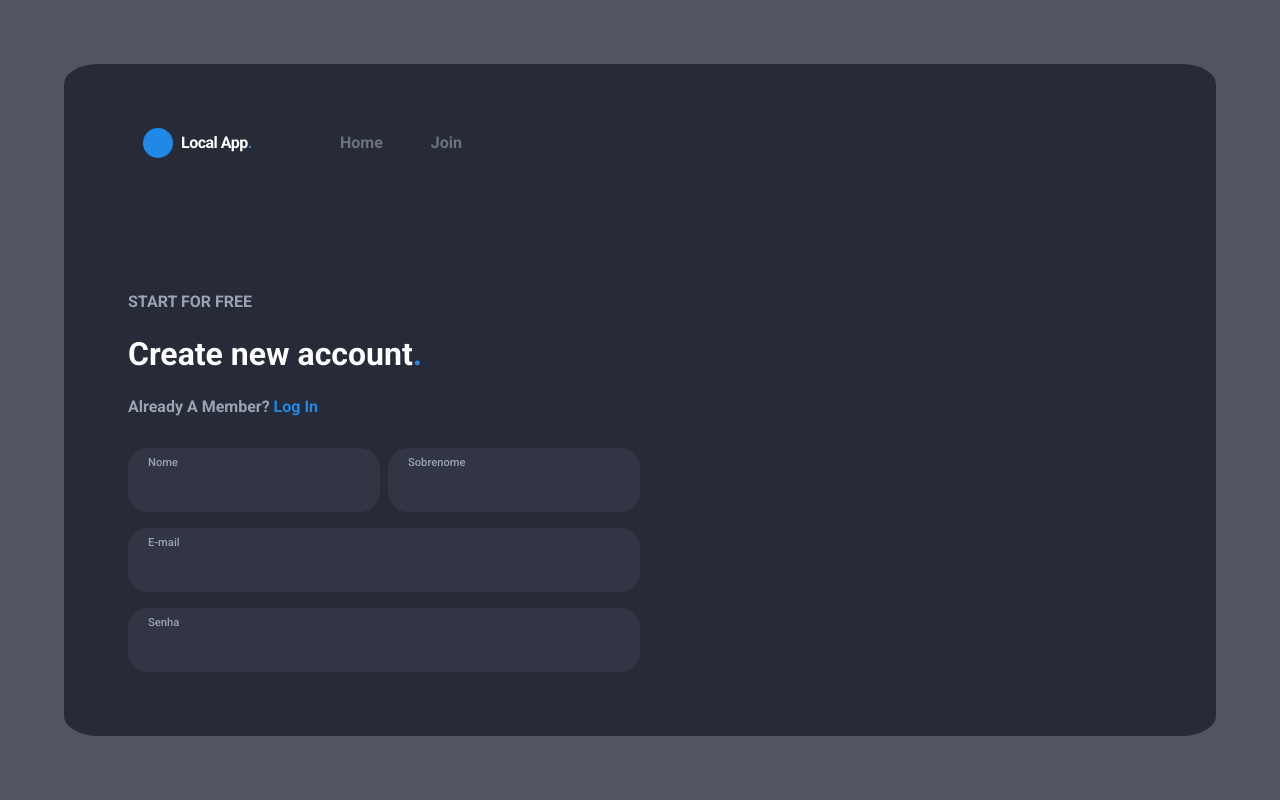
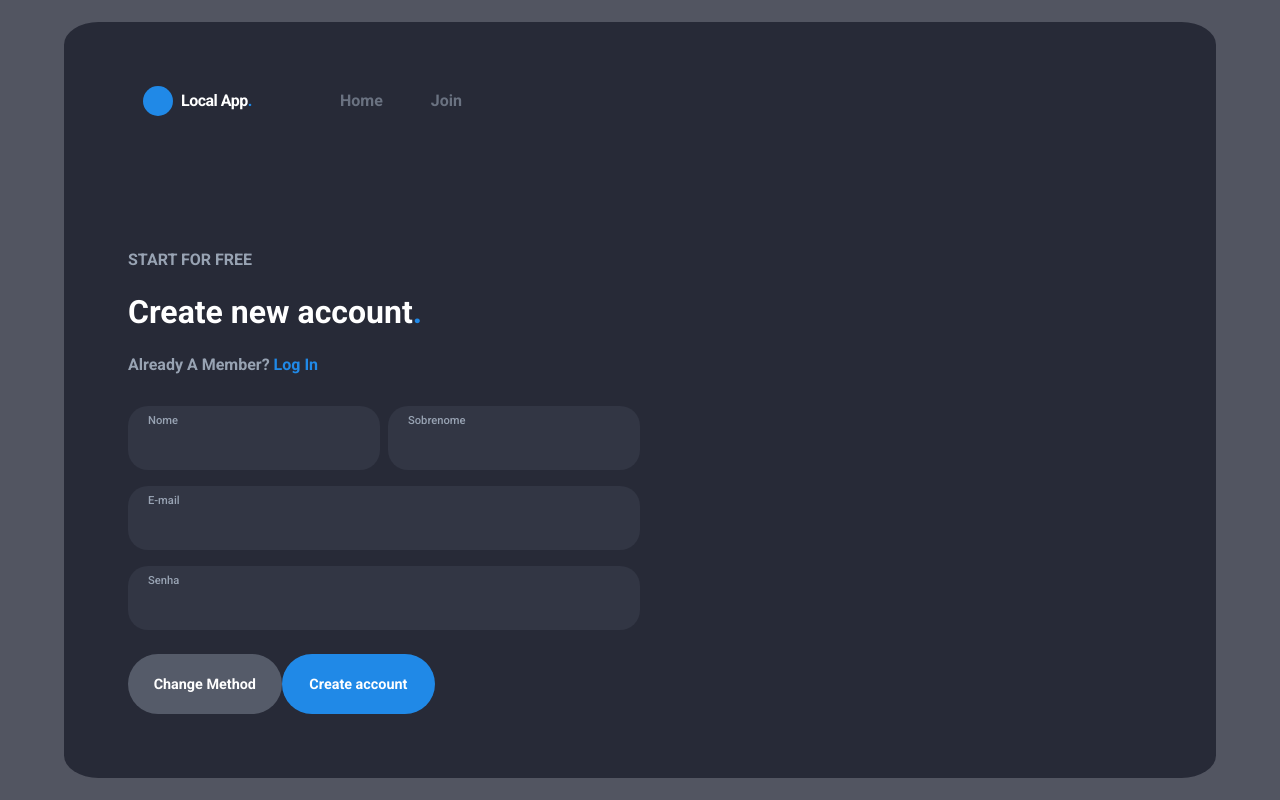
Before and after one commit to ArthurThz/login-page, a React (Vite) app: page / in a window 1280 px wide. Built offline with nearby package versions, Linux system fonts and the light colour scheme.

Commit message:
uptate the button styles

```diff
--- a/package.json
+++ b/package.json
@@ -12,6 +12,7 @@
   "dependencies": {
     "react": "^18.2.0",
     "react-dom": "^18.2.0",
+    "react-is": "^18.2.0",
     "styled-components": "^5.3.10"
   },
   "devDependencies": {
--- a/src/App.tsx
+++ b/src/App.tsx
@@ -1,34 +1,48 @@
 // Styles
-import { BlueDot, Container, InputArea, InputGroup, Main,TextArea } from "./styles/styles"
+import {
+  BlueDot,
+  ButtonContainer,
+  Container,
+  InputArea,
+  InputGroup,
+  Main,
+  TextArea,
+} from "./styles/styles";
 
 // Components
-import NavBar from "./components/layout/navbar"
-import Input from "./components/input"
+import NavBar from "./components/layout/navbar";
+import Input from "./components/input";
+import Button from "./components/button";
 
 function App() {
   return (
     <Container>
-
       <Main>
         <NavBar />
         <TextArea>
           <p>START FOR FREE</p>
-      <h1>Create new account<BlueDot>.</BlueDot></h1>
-     <p>Already A Member? <span>Log In</span></p>
+          <h1>
+            Create new account<BlueDot>.</BlueDot>
+          </h1>
+          <p>
+            Already A Member? <span>Log In</span>
+          </p>
         </TextArea>
         <InputArea>
           <InputGroup>
-      <Input type="text"  name="firstname" text="Nome"  />
-      <Input type="text" name="lastname" text="Sobrenome"/>
+            <Input type="text" name="firstname" text="Nome" />
+            <Input type="text" name="lastname" text="Sobrenome" />
           </InputGroup>
-    <Input type="mail" name="email" text="E-mail"/>
-    <Input type="password" name="password" text="Senha"/>
+          <Input type="mail" name="email" text="E-mail" />
+          <Input type="password" name="password" text="Senha" />
         </InputArea>
+        <ButtonContainer>
+          <Button variant="secondary">Change Method</Button>
+          <Button>Create account</Button>
+        </ButtonContainer>
       </Main>
-
-
     </Container>
-  )
+  );
 }
 
-export default App
+export default App;
--- /dev/null
+++ b/src/components/button/index.tsx
@@ -0,0 +1,9 @@
+import { StyledButton } from "./styles";
+
+import { IButton } from "./types";
+
+const Button = ({ children, variant = "primary" }: IButton) => {
+  return <StyledButton variant={variant}>{children}</StyledButton>;
+};
+
+export default Button;
--- /dev/null
+++ b/src/components/button/styles.ts
@@ -0,0 +1,43 @@
+
+import styled, {css} from "styled-components";
+import { COLORS } from "../../styles/colors";
+import { IVariant } from "./types";
+
+export const StyledButton = styled.button<IVariant>`
+    width:190px;
+    height:60px;
+
+    display:flex;
+    align-items:center;
+    justify-content:center;
+
+    color:${COLORS.textWhite};
+
+    background-color:${COLORS.dotBlue};
+
+    border:none;
+    border-radius:40px;
+
+    font-family:"Roboto", sans-serif;
+    font-size:.9em;
+    font-weight:600;
+
+    transition:.3s ease-out;
+
+    &:hover{
+        cursor: pointer;
+        opacity:.7;
+    }
+
+    ${({variant}) => variant !== "primary" &&
+    css`
+        background-color:${COLORS.softGreyButton};
+
+        &:hover{
+            cursor:pointer;
+        }
+    `}
+
+
+
+`
--- /dev/null
+++ b/src/components/button/types.ts
@@ -0,0 +1,8 @@
+export interface IButton {
+    children:React.ReactNode,
+    variant?: string,
+}
+
+export interface IVariant {
+    variant?:string,
+}
--- a/src/styles/styles.ts
+++ b/src/styles/styles.ts
@@ -73,3 +73,13 @@ export const InputGroup = styled.div`
     align-items:center;
     justify-content:space-between;
 `
+
+export const ButtonContainer = styled.div`
+    width:30%;
+
+    margin-top:1.5em;
+
+    display:flex;
+    align-items:center;
+    justify-content:space-between;
+`
```
Also changed, not shown: 1 other file (tests, documents, lock files or other folders). Lines whose indentation alone changed are shown as unchanged.
